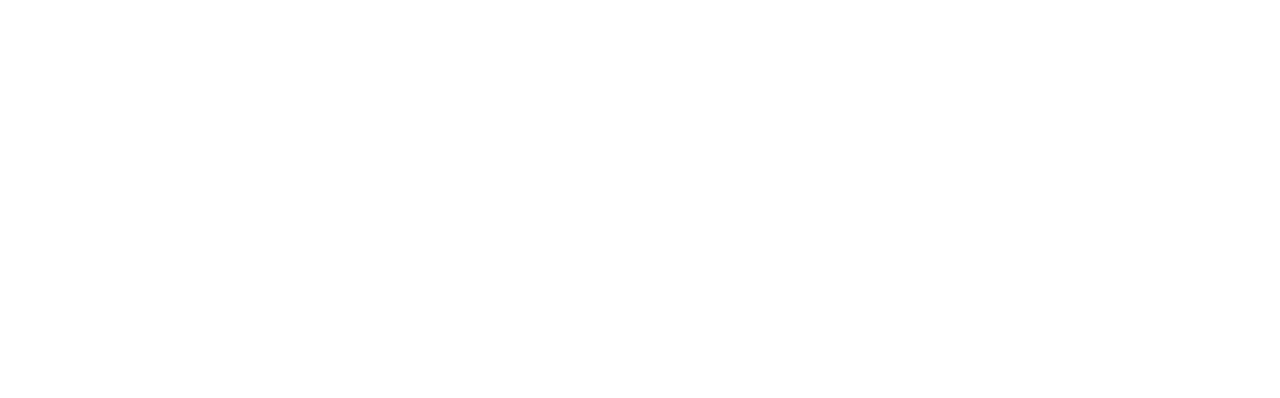
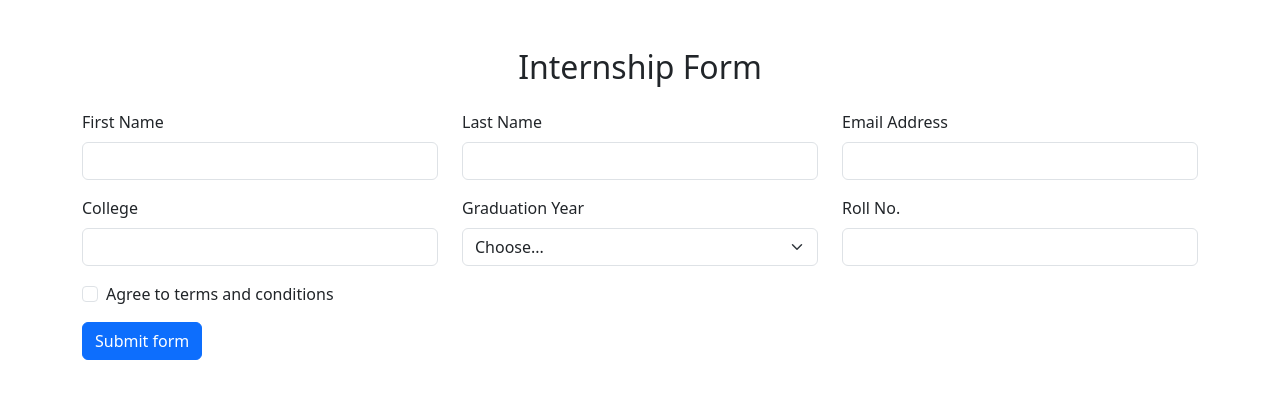
Before and after one commit to acciojob/bootstrap-form-easy-MaungMyatAung, a website: page main.html in a window 1280 px wide. Drawn offline with nearby package versions, Linux system fonts and the light colour scheme.

Commit message:
created a submission

```diff
--- a/main.html
+++ b/main.html
@@ -3,11 +3,69 @@
 <html>
 
 <head>
+	<meta charset="UTF-8">
+  <title>Internship Form</title>
+  <link href="https://cdn.jsdelivr.net/npm/bootstrap@5.3.0/dist/css/bootstrap.min.css" rel="stylesheet">
 	<link rel="stylesheet" href="styles.css">
 </head>
 
 <body>
 	<!-- the entire body must be written by student -->
+
+	<div class="container mt-5">
+    <form class="needs-validation" novalidate>
+      <h2 class="mb-4 text-center">Internship Form</h2>
+
+      <div class="row mb-3">
+        <div class="col">
+          <label for="first-name-input" class="form-label">First Name</label>
+          <input type="text" class="form-control" id="first-name-input" required>
+          <div class="invalid-feedback">First name required!</div>
+        </div>
+        <div class="col">
+          <label for="last-name-input" class="form-label">Last Name</label>
+          <input type="text" class="form-control" id="last-name-input" required>
+          <div class="invalid-feedback">Last name required!</div>
+        </div>
+        <div class="col">
+          <label for="email-input" class="form-label">Email Address</label>
+          <input type="email" class="form-control" id="email-input" required>
+          <div class="invalid-feedback">Email required!</div>
+        </div>
+      </div>
+
+      <div class="row mb-3">
+        <div class="col">
+          <label for="college-input" class="form-label">College</label>
+          <input type="text" class="form-control" id="college-input" required>
+          <div class="invalid-feedback">Please provide a valid college.</div>
+        </div>
+        <div class="col">
+          <label for="graduation-year" class="form-label">Graduation Year</label>
+          <select class="form-select" id="graduation-year" required>
+            <option value="">Choose...</option>
+            <option value="2020">2020</option>
+            <option value="2021">2021</option>
+            <option value="2022">2022</option>
+            <option value="2023">2023</option>
+          </select>
+          <div class="invalid-feedback">Please select a valid Graduation Year.</div>
+        </div>
+        <div class="col">
+          <label for="roll-no-input" class="form-label">Roll No.</label>
+          <input type="text" class="form-control" id="roll-no-input" required>
+          <div class="invalid-feedback">Please provide a valid Roll no.</div>
+        </div>
+      </div>
+
+      <div class="mb-3 form-check">
+        <input type="checkbox" class="form-check-input" id="conditions-checkbox" required>
+        <label class="form-check-label" for="conditions-checkbox">Agree to terms and conditions</label>
+        <div class="invalid-feedback">You must agree before submitting.</div>
+      </div>
+
+      <button class="btn btn-primary" type="submit">Submit form</button>
+    </form>
     <script type="text/javascript" src="./script.js">
 </script>
 
--- a/script.js
+++ b/script.js
@@ -1 +1,15 @@
 //your code here
+(function () {
+      'use strict'
+      const forms = document.querySelectorAll('.needs-validation')
+      Array.from(forms).forEach(function (form) {
+        form.addEventListener('submit', function (event) {
+          if (!form.checkValidity()) {
+            event.preventDefault()
+            event.stopPropagation()
+          }
+          form.classList.add('was-validated')
+        }, false)
+      })
+    })()
+  </script>
```
